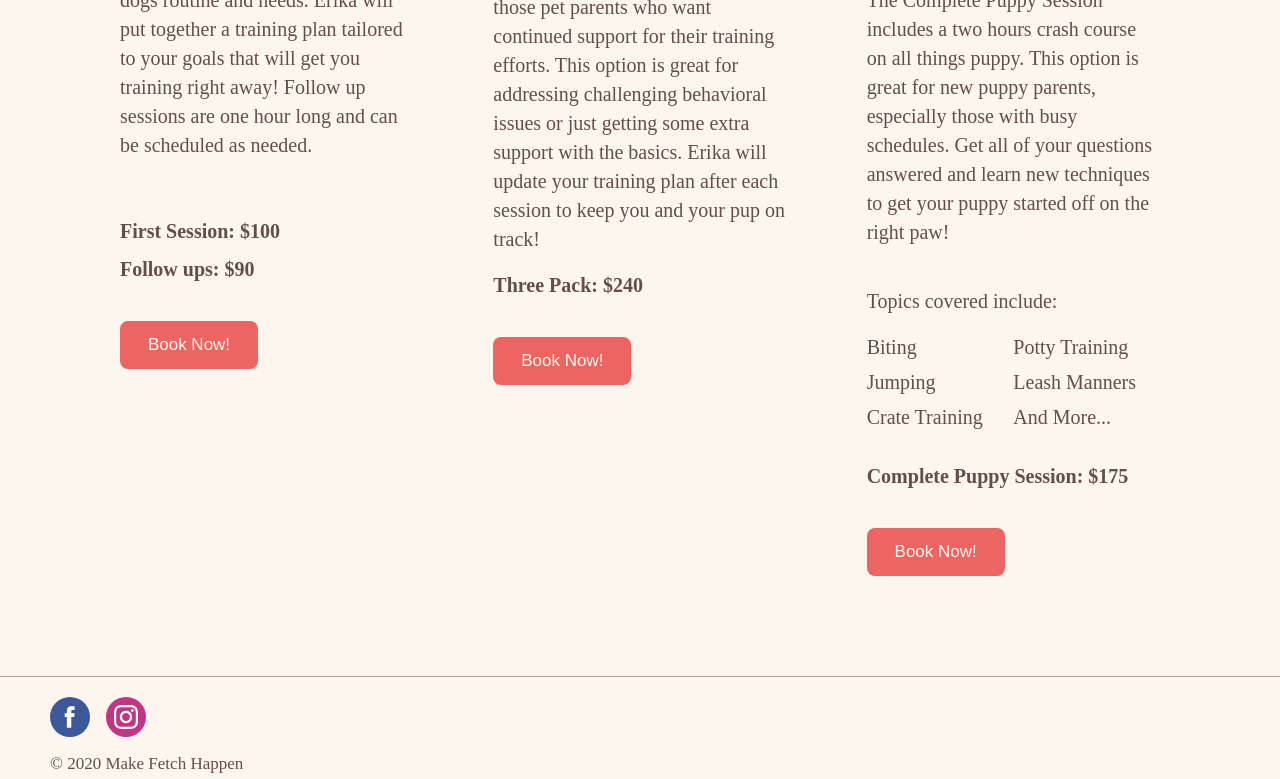
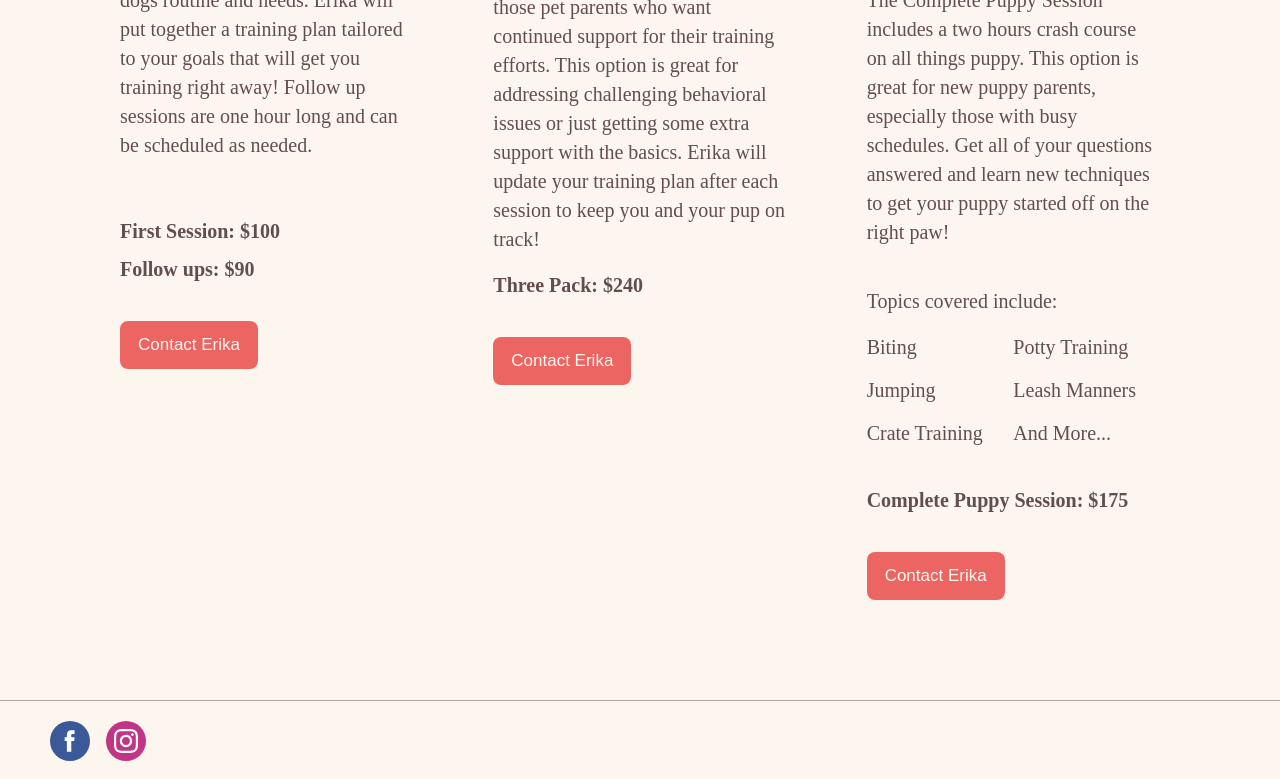
Before and after one commit to nosidam48/ErikasTrainingSite, a Next.js app: page /services in a window 1280 px wide. Shown: the part 512-1291 px from the top of the page. Built offline with nearby package versions, Linux system fonts and the light colour scheme.

Commit message:
Add quals to bio, change button text, brighten banner

```diff
--- a/components/bio/index.tsx
+++ b/components/bio/index.tsx
@@ -1,4 +1,5 @@
 import Image from 'next/image';
+import Qualifications from '../qualifications';
 import style from './style.module.scss';
 
 const Bio = () => (
@@ -29,6 +30,7 @@ const Bio = () => (
         />
       </div>
     </div>
+    <Qualifications/>
   </div>
 );
 
--- a/components/bio/style.module.scss
+++ b/components/bio/style.module.scss
@@ -9,7 +9,9 @@
 
   .bio {
     display: flex;
-    margin: 60px 100px 100px;
+    margin: 60px 100px 0;
+    padding-bottom: 50px;
+    border-bottom: 1px solid #634e4e;
     .bioImage {
       min-width: 426px;
       height: auto;
--- a/components/services/index.tsx
+++ b/components/services/index.tsx
@@ -33,7 +33,7 @@ const Services = () => (
       <strong className={style.sessionPrice}>First Session: $100</strong>
       <strong>Follow ups: $90</strong>
       <Link href="/contact" passHref>
-        <button className={style.button1}>Book Now!</button>
+        <button className={style.button1}>Contact Erika</button>
       </Link>
     </div>
     <div className={style.serviceItem}>
@@ -56,7 +56,7 @@ const Services = () => (
       </p>
       <strong>Three Pack: $240</strong>
       <Link href="/contact" passHref>
-        <button className={style.button2}>Book Now!</button>
+        <button className={style.button2}>Contact Erika</button>
       </Link>
     </div>
     <div className={style.serviceItem}>
@@ -86,7 +86,7 @@ const Services = () => (
         Complete Puppy Session: $175
       </strong>
       <Link href="/contact" passHref>
-        <button className={style.button3}>Book Now!</button>
+        <button className={style.button3}>Contact Erika</button>
       </Link>
     </div>
   </div>
--- a/components/services/style.module.scss
+++ b/components/services/style.module.scss
@@ -71,7 +71,10 @@
       grid-template-columns: 100%;
     }
     div {
-      margin: 0 5px 12px 0;
+      margin: 0 5px 20px 0;
+      @media (max-width: 600px) {
+        margin: 0 5px 12px 0;
+      }
     }
   }
 
```
Also changed, not shown: components/contact/index.tsx (+5 -2 lines), public/images/dogAtPlay.jpeg, public/sw.js.
